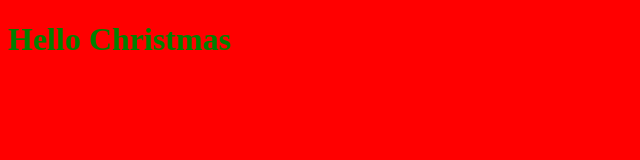
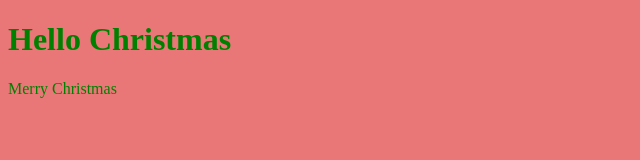
Before and after one commit to Latifahsn/js, a plain HTML site: page index.html in a window 1280 px wide. Shown: the whole page, without its empty margins (0-640 px from the left). Drawn offline with Linux system fonts and the light colour scheme.

Commit message:
updated file

```diff
--- a/index.html
+++ b/index.html
@@ -6,7 +6,8 @@
     <meta name="viewport" content="width=device-width, initial-scale=1.0">
     <title>Document</title>
 </head>
-<body style="background-color: red;">
+<body style="background-color: rgb(233, 119, 119);">
     <h1 style="color: green;">Hello Christmas</h1>
+    <p style="color: green;">Merry Christmas</p>
 </body>
 </html>
```
